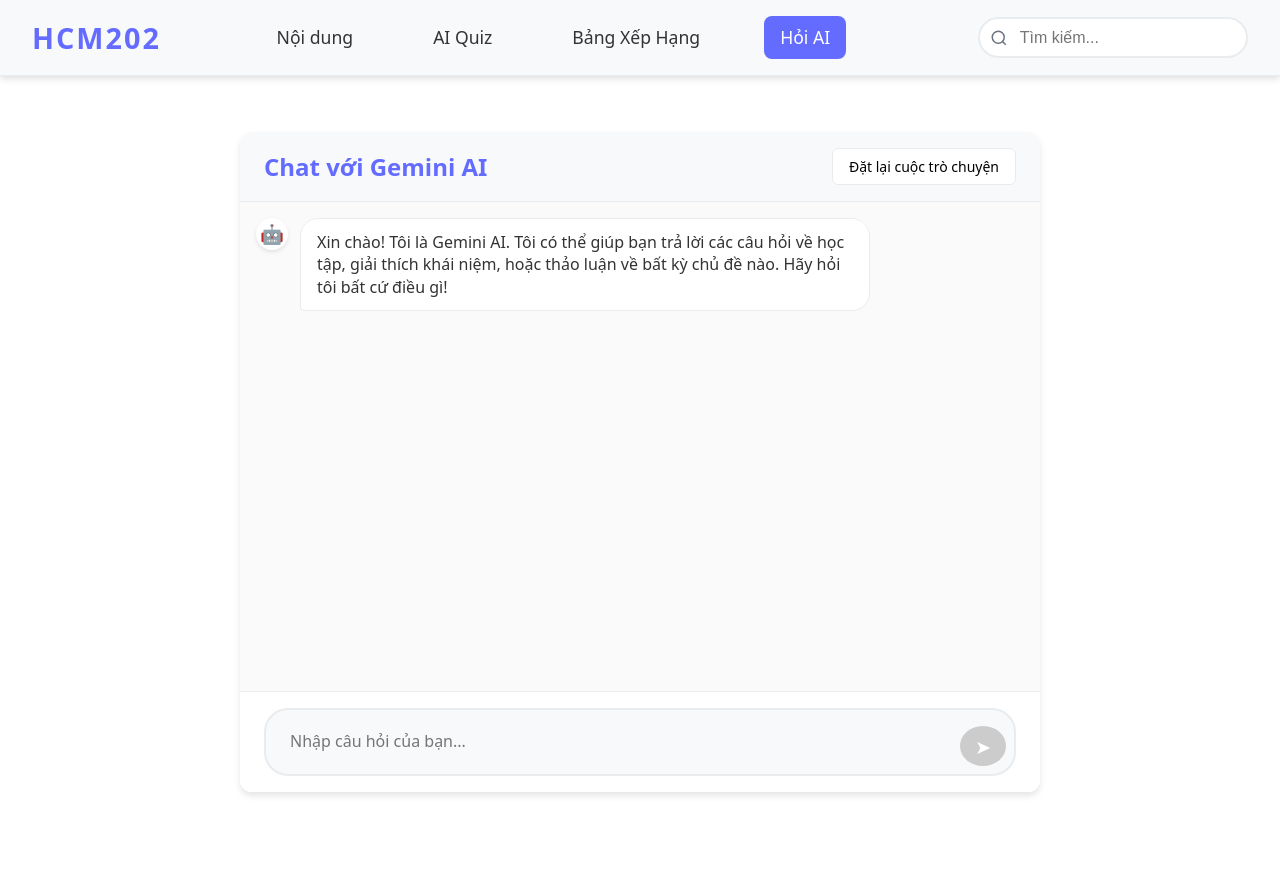
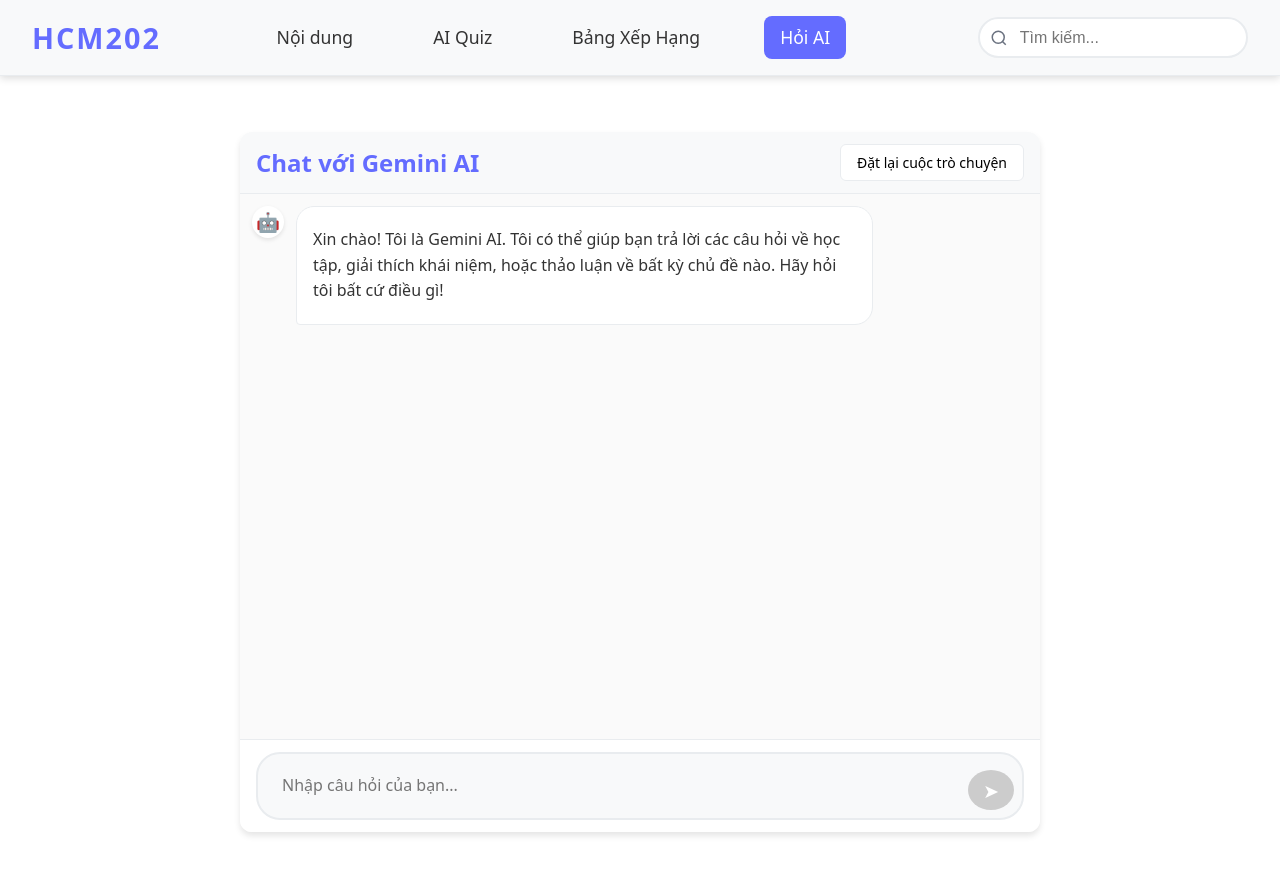
Before and after one commit to trunghung03/VNR202, a React (Vite) app in the folder my-app/: page /ask-ai in a window 1280 px wide. Shown: the top 874 px of the page. Built offline with nearby package versions, Linux system fonts and the light colour scheme.

Commit message:
Add react-markdown and render markdown in HoiAI
Added the 'react-markdown' dependency to package.json and updated HoiAI.jsx to render markdown content using the new library. Adjusted CSS in HoiAI.css to improve markdown display.

```diff
--- a/my-app/package.json
+++ b/my-app/package.json
@@ -13,6 +13,7 @@
     "@google/generative-ai": "^0.24.1",
     "react": "^19.1.1",
     "react-dom": "^19.1.1",
+    "react-markdown": "^10.1.0",
     "react-router-dom": "^7.9.1"
   },
   "devDependencies": {
--- a/my-app/src/pages/HoiAI.css
+++ b/my-app/src/pages/HoiAI.css
@@ -1,13 +1,15 @@
 .hoi-ai-container {
   display: flex;
   flex-direction: column;
-  height: calc(100vh - 140px);
+  height: calc(100vh - 100px);
+  max-height: calc(100vh - 100px);
   max-width: 800px;
   margin: 0 auto;
   background: white;
   border-radius: 12px;
   box-shadow: 0 4px 6px rgba(0, 0, 0, 0.1);
   overflow: hidden;
+  position: relative;
 }
 
 /* API Key Setup Styles */
@@ -101,9 +103,10 @@
   display: flex;
   justify-content: space-between;
   align-items: center;
-  padding: 1rem 1.5rem;
+  padding: 0.75rem 1rem;
   background: #f8f9fa;
   border-bottom: 1px solid #e9ecef;
+  flex-shrink: 0;
 }
 
 .chat-header h2 {
@@ -145,11 +148,12 @@
 .chat-messages {
   flex: 1;
   overflow-y: auto;
-  padding: 1rem;
+  padding: 0.75rem;
   display: flex;
   flex-direction: column;
-  gap: 1rem;
+  gap: 0.75rem;
   background: #fafafa;
+  min-height: 0;
 }
 
 .message {
@@ -210,6 +214,90 @@
   border-bottom-left-radius: 4px;
 }
 
+/* Markdown styles for assistant messages */
+.message.assistant .message-text h1,
+.message.assistant .message-text h2,
+.message.assistant .message-text h3,
+.message.assistant .message-text h4,
+.message.assistant .message-text h5,
+.message.assistant .message-text h6 {
+  margin: 0.5em 0 0.3em 0;
+  color: #646cff;
+  font-weight: 600;
+}
+
+.message.assistant .message-text h1 { font-size: 1.5em; }
+.message.assistant .message-text h2 { font-size: 1.3em; }
+.message.assistant .message-text h3 { font-size: 1.1em; }
+
+.message.assistant .message-text p {
+  margin: 0.5em 0;
+  line-height: 1.6;
+}
+
+.message.assistant .message-text ul,
+.message.assistant .message-text ol {
+  margin: 0.5em 0;
+  padding-left: 1.5em;
+}
+
+.message.assistant .message-text li {
+  margin: 0.25em 0;
+}
+
+.message.assistant .message-text code {
+  background: #f1f3f4;
+  padding: 0.2em 0.4em;
+  border-radius: 4px;
+  font-family: 'Courier New', monospace;
+  font-size: 0.9em;
+  color: #e91e63;
+}
+
+.message.assistant .message-text pre {
+  background: #f8f9fa;
+  border: 1px solid #e9ecef;
+  border-radius: 8px;
+  padding: 1em;
+  margin: 0.5em 0;
+  overflow-x: auto;
+  font-family: 'Courier New', monospace;
+  font-size: 0.9em;
+}
+
+.message.assistant .message-text pre code {
+  background: none;
+  padding: 0;
+  color: #333;
+}
+
+.message.assistant .message-text blockquote {
+  border-left: 4px solid #646cff;
+  background: #f8f9fa;
+  margin: 0.5em 0;
+  padding: 0.5em 1em;
+  font-style: italic;
+}
+
+.message.assistant .message-text strong {
+  font-weight: 600;
+  color: #333;
+}
+
+.message.assistant .message-text em {
+  font-style: italic;
+  color: #555;
+}
+
+.message.assistant .message-text a {
+  color: #646cff;
+  text-decoration: none;
+}
+
+.message.assistant .message-text a:hover {
+  text-decoration: underline;
+}
+
 /* Typing indicator */
 .typing-indicator {
   display: flex;
@@ -246,9 +334,10 @@
 
 /* Chat input */
 .chat-input-form {
-  padding: 1rem 1.5rem;
+  padding: 0.75rem 1rem;
   background: white;
   border-top: 1px solid #e9ecef;
+  flex-shrink: 0;
 }
 
 .chat-input-container {
@@ -310,13 +399,14 @@
 /* Responsive design */
 @media (max-width: 768px) {
   .hoi-ai-container {
-    height: calc(100vh - 120px);
+    height: calc(100vh - 80px);
+    max-height: calc(100vh - 80px);
     margin: 0;
     border-radius: 0;
   }
 
   .chat-header {
-    padding: 0.75rem 1rem;
+    padding: 0.5rem 0.75rem;
   }
 
   .chat-header h2 {
--- a/my-app/src/pages/HoiAI.jsx
+++ b/my-app/src/pages/HoiAI.jsx
@@ -1,5 +1,6 @@
 import { useState, useRef, useEffect } from 'react';
 import { GoogleGenerativeAI } from '@google/generative-ai';
+import ReactMarkdown from 'react-markdown';
 import './HoiAI.css';
 
 export default function HoiAI() {
@@ -16,9 +17,10 @@
     messagesEndRef.current?.scrollIntoView({ behavior: "smooth" });
   };
 
-  useEffect(() => {
-    scrollToBottom();
-  }, [messages]);
+  // Disabled auto-scroll - users can manually scroll
+  // useEffect(() => {
+  //   scrollToBottom();
+  // }, [messages]);
 
   const sendMessage = async (e) => {
     e.preventDefault();
@@ -87,7 +89,11 @@
                 {message.role === 'user' ? '👤' : '🤖'}
               </div>
               <div className="message-text">
-                {message.content}
+                {message.role === 'assistant' ? (
+                  <ReactMarkdown>{message.content}</ReactMarkdown>
+                ) : (
+                  message.content
+                )}
               </div>
             </div>
           </div>
```
Also changed, not shown: 1 other file (tests, documents, lock files or other folders).
